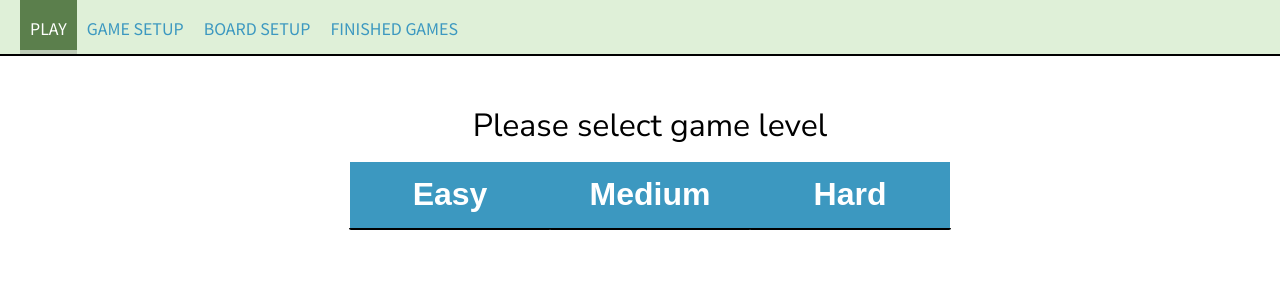
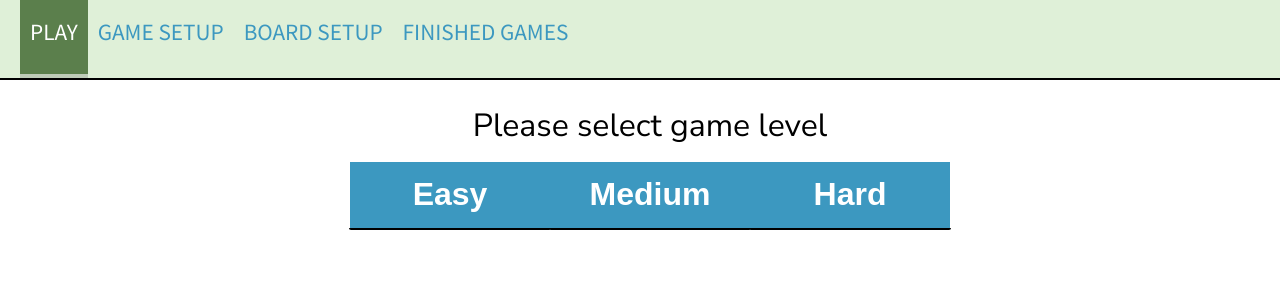
Before and after one commit to juanbrk/minesweeperJs, a React app: page / in a window 1280 px wide. Shown: the top 300 px of the page. Built offline with nearby package versions, Linux system fonts and the light colour scheme; a web font is replaced by a local one.

Commit message:
Made toolbar responsive when width > 768px

```diff
--- a/src/Components/Navigation/NavigationItems/NavigationItem/NavigationItem.css
+++ b/src/Components/Navigation/NavigationItems/NavigationItem/NavigationItem.css
@@ -49,5 +49,11 @@
     background-color: #5B7F4C  ;
     border-bottom:  4px solid #BECCB8;
     color: white;
+    }
 }
+
+@media(min-width:768px){
+    .navigationItem a{
+        font-size: 1.3em;
+    }
 }
--- a/src/Components/Navigation/Toolbar.css
+++ b/src/Components/Navigation/Toolbar.css
@@ -47,3 +47,9 @@
         z-index: 110;
     }
 }
+
+@media (min-width:768px){
+    .toolbar{
+        height:80px;
+    }
+}
```
Also changed, not shown: src/Components/Navigation/NavigationItems/NavigationItems.css (line endings or trailing spaces).
